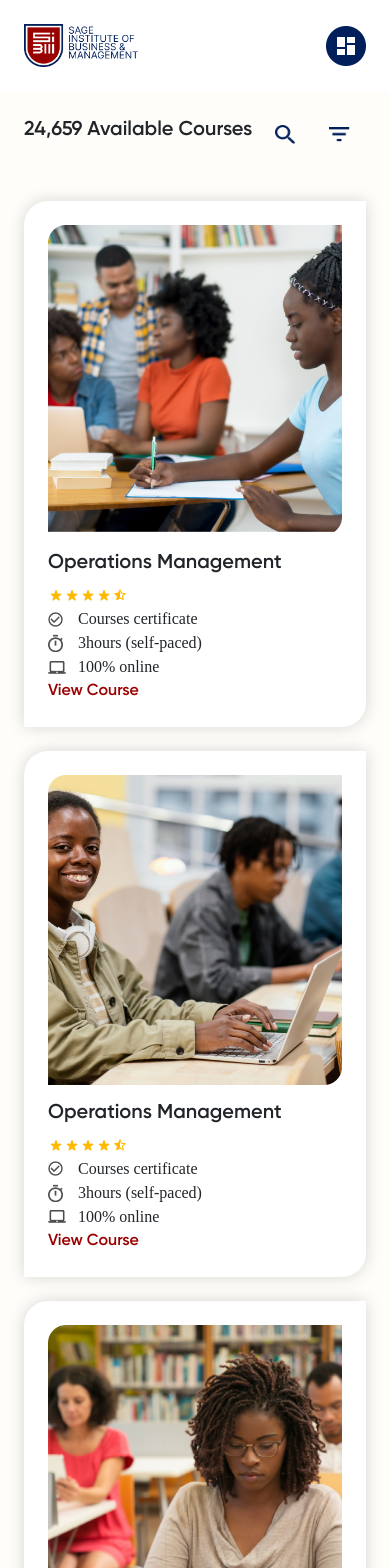
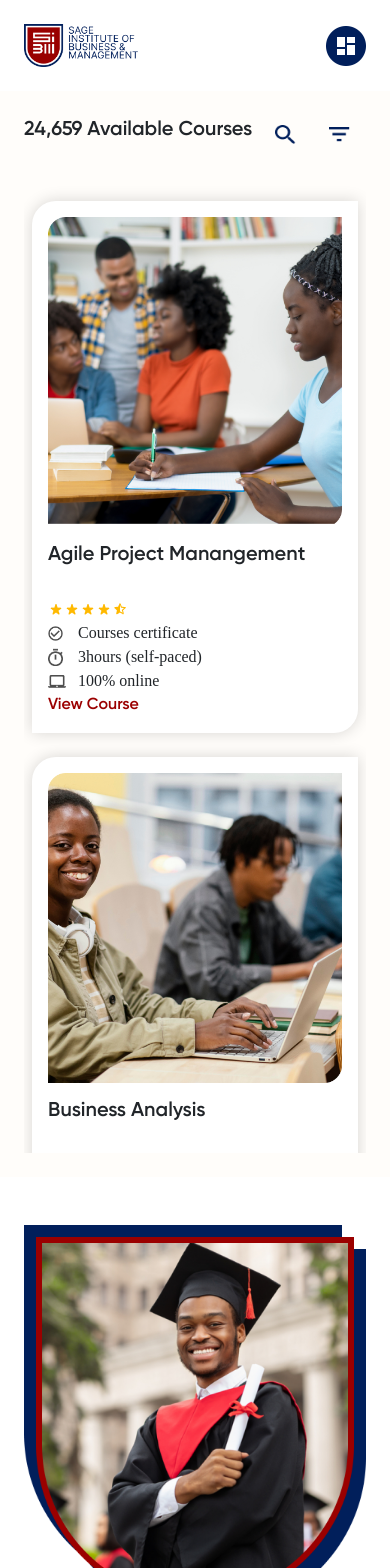
Before and after one commit to pluralcodetech/sage, a React (Create React App) app: page /courses in a window 390 px wide. Shown: the top 1568 px of the page. Built offline with nearby package versions, Linux system fonts and the light colour scheme; no server answers; some icons are missing.

Commit message:
pagination

```diff
--- a/package.json
+++ b/package.json
@@ -10,6 +10,7 @@
     "bootstrap": "^5.2.3",
     "boxicons": "^2.1.4",
     "framer-motion": "^10.12.4",
+    "i18n-iso-countries": "^7.6.0",
     "react": "^18.2.0",
     "react-dom": "^18.2.0",
     "react-intersection-observer": "^9.4.3",
--- a/src/App.css
+++ b/src/App.css
@@ -279,7 +279,7 @@ font-family: 'Gilroy-Regular';
   font-size: 13.5px;
 }
 .certb{
-  height: 100%;
+  height: 70px;
 }
 .certbb{
   height: 100%;
@@ -293,6 +293,22 @@ font-family: 'Gilroy-Regular';
   background-color: inherit;
   border: 1px solid #9B0000;
   color: #9B0000;
+}
+.cc{
+  height: 1000px;
+  overflow-y: scroll;
+}
+::-webkit-scrollbar{
+  width: 5px;
+}
+::-webkit-scrollbar-track{
+  background: rgb(223, 221, 221);
+  border-radius: 5px;
+}
+::-webkit-scrollbar-thumb{
+  background: rgb(223, 221, 221);
+  border-radius: 1px;
+
 }
 /* .ag{
   font-size: 13.1px;
@@ -549,6 +565,7 @@ border-radius: 24px 24px 0px 0px;
 }
 .cert-box-course{
   width: 30%;
+  height: fit-content;
   background: #FFFFFF;
   box-shadow: 0px 0px 16px rgba(0, 0, 0, 0.16);
   border-radius: 24px 0px;
--- a/src/App.js
+++ b/src/App.js
@@ -20,16 +20,16 @@ import CourseFinance from "./components/pages/CourseFinance";
 import CourseTeam from "./components/pages/CourseTeam";
 import CourseGrowth from "./components/pages/CourseGrowth";
 import CheckoutPage from "./components/pages/CheckoutPage";
-import { useLocation } from "react-router-dom";
-import CheckoutNav from "./components/molecules/CheckoutNav";
+// import { useLocation } from "react-router-dom";
+// import CheckoutNav from "./components/molecules/CheckoutNav";
 
 
 function App() {
-  const location = useLocation();
-        let navbar = <Navbar />;   // default navbar
-        if (location.pathname.includes('/checkout')) {
-          navbar = <CheckoutNav />;
-        }
+  // const location = useLocation();
+  //       let navbar = <Navbar />;   // default navbar
+  //       if (location.pathname.includes('/checkout')) {
+  //         navbar = <CheckoutNav />;
+  //       }
         // useEffect(()=>{
         //   const closeNav=(e)=>{
         //     if (!navref.current.contains(e.target)){
@@ -42,7 +42,7 @@ function App() {
   return (
     <div>
 
-      {navbar}
+      <Navbar />
 
       <ScrolltoTop>
         <Routes>
--- a/src/components/molecules/Checkout.js
+++ b/src/components/molecules/Checkout.js
@@ -4,9 +4,32 @@ import Input from "../atom/Input";
 import TextLinks from "../atom/TextLinks";
 import Button from "../atom/Button";
 import Image from "../atom/Image";
-import checkimg from '../../images/coursea.png'
+import checkimg from "../../images/coursea.png";
+import { useState } from "react";
+import countries from "i18n-iso-countries";
+// Import the languages you want to use
+import enLocale from "i18n-iso-countries/langs/en.json";
 
 const Checkout = () => {
+  const [selectedCountry, setSelectedCountry] = useState("");
+
+  const selectCountryHandler = (value) => setSelectedCountry(value);
+
+  // Have to register the languages you want to use
+  countries.registerLocale(enLocale);
+
+  // Returns an object not a list
+  const countryObj = countries.getNames("en", { select: "official" });
+
+  const countryArr = Object.entries(countryObj).map(([key, value]) => {
+    return {
+      label: value,
+      value: key,
+    };
+  });
+
+  const [currency, setCurrency] = useState(true)
+
   return (
     <div className="p-3 p-lg-5">
       <h2>Checkout</h2>
@@ -34,9 +57,21 @@ const Checkout = () => {
               <label className="lightcol py-2">Country</label>
               <select
                 className="form-control lightercol px-4 py-2 checkout-inp"
-                placeholder="Select your country"
-                ></select>
-
+                value={selectedCountry}
+                onChange={(e) =>{
+                  if (e.target.value !== "NG"){
+                    setCurrency(false)
+                  }else{setCurrency(true)}
+                  selectCountryHandler(e.target.value)
+                }}
+              >
+                {!!countryArr?.length &&
+                  countryArr.map(({ label, value }) => (
+                    <option key={value} value={value}>
+                      {label}
+                    </option>
+                  ))}
+              </select>
             </div>
             <div>
               <label className="lightcol py-2">Phone Number</label>
@@ -56,9 +91,8 @@ const Checkout = () => {
             </div>
 
             <p className="lightcol py-2">
-              <span className="red">Note:</span> Ensure your Full Name
-              matches what will appear on your certificate at the end of the
-              course.{" "}
+              <span className="red">Note:</span> Ensure your Full Name matches
+              what will appear on your certificate at the end of the course.{" "}
             </p>
           </form>
         </div>
@@ -74,20 +108,29 @@ const Checkout = () => {
           <div>
             <div className="d-flex justify-content-between pt-4">
               <Text className="" children="Total Price:" />
-              <Text className="" children="N13,500" />
+              {currency ?<Text className="" children="N13,500"/> :
+              <Text className="" children="$100" />}
             </div>
             <hr className="hr-check" />
           </div>
           <Text className="checkout-head pt-4" children="Order details" />
           <div className="d-flex align-items-center justify-content-between ">
             <div className="d-flex gap-2 align-items-center payimg">
-
-            <div><Image className="checkimg" src={checkimg}/></div>
-            <Text className="" children="Operations Management: Important of management and guide to understanding the process."/>
+              <div>
+                <Image className="checkimg" src={checkimg} />
+              </div>
+              <Text
+                className=""
+                children="Operations Management: Important of management and guide to understanding the process."
+              />
             </div>
-          <Text className="oprice" children="N13,500"/>
+            <Text className="oprice" children="N13,500" />
           </div>
-          <TextLinks to="#" className="d-flex justify-content-center pt-4" children={<Button className="btn cert-btn" children="Pay now"/>}/>
+          <TextLinks
+            to="#"
+            className="d-flex justify-content-center pt-4"
+            children={<Button className="btn cert-btn" children="Pay now" />}
+          />
         </div>
       </div>
     </div>
--- a/src/components/molecules/CheckoutNav.js
+++ b/src/components/molecules/CheckoutNav.js
@@ -1,20 +1,19 @@
-import React from 'react'
+import React, { useEffect } from "react";
 import Image from "../atom/Image";
 import logo from "../../images/SIBM 0005.png";
 import smallicon from "../../images/Frame 427318704.png";
 import closeicon from "../../images/icon.png";
 import TextLinks from "../atom/TextLinks";
 import "boxicons";
+import Button from "../atom/Button";
 import { useRef } from "react";
-import { useState } from "react";
-// import Text from "../atom/Text";
-// import chk1 from '../../images/chk1.png'
-// import chk2 from '../../images/Frame 60974.png'
-import Button from '../atom/Button';
+import { useState} from "react";
 
-const CheckoutNav = () => {
+const Navbar = () => {
   const dp = useRef();
   const more = useRef();
+  const menuref = useRef()
+
 
   const showCourseDropdown = () => {
     dp.current.style.display = "block";
@@ -30,56 +29,65 @@ const CheckoutNav = () => {
     more.current.style.display = "none";
   };
 
-    const [open, setOpen] = useState(true);
-    const handleOpen = () => {
-      setOpen(!open);
-    };
+  const [open, setOpen] = useState(false);
+  const [nav, setNav] = useState(false);
+  const [nav2, setNav2] = useState(false);
+  useEffect(()=>{
+    let handler=(e)=>{
+      if(!menuref.current.contains(e.target)){
+
+        setOpen(false);
+      }
+    }
+    document.addEventListener("mousedown",handler)
+  })
+
+
   return (
-    <nav className="navbar sticky-top navbar-expand-lg px-4 px-lg-5 py-4 checkout-nav">
+    <>
+      <nav className="navbar sticky-top navbar-expand-lg px-4 px-lg-5 py-4 checkout-nav" ref={menuref}>
         <div className="navlogo">
           <Image src={logo} alt="sage" className="w-100" />
         </div>
 
         <div
           className=" border-0 d-flex d-lg-none justify-content-end"
-          data-bs-toggle="collapse"
-          data-bs-target="#navbarNav"
-          aria-controls="navbarNav"
-          aria-expanded="false"
-          aria-label="Toggle navigation"
-          onClick={handleOpen}
+          onClick={()=>{setOpen(!open)}}
           >
+
           {open ? (
-            <Image src={smallicon} className="w-50" />
+            <Image src={closeicon} className="w-50" />
             ) : (
-            <Image src={closeicon} className="w-50" />
+            <Image src={smallicon} className="w-50"  />
           )}
           {/* <span className="navbar-toggler-icon"></span> */}
         </div>
-        <div className="collapse navbar-collapse list-container" id="navbarNav">
+        <div className={`list-container ${open ? "show" : "noShow"}`} >
           <div className="navbar-nav navlist d-flex justify-content-center gap-4">
-            <TextLinks to="/" className="nav-link" children="Home" />
+            <TextLinks to="/" className="nav-link aa" children="Home" />
             <TextLinks
               to="/minimba"
-              className="nav-link"
+              className="nav-link aa"
               children="Sage Mini MBA"
             />
             <div
               className="d-flex align-items-center position-relative"
               onMouseOver={showCourseDropdown}
               onMouseOut={hideCourseDropdown}
+              onClick={()=>{
+                setNav(!nav)}}
             >
-              <TextLinks children="Courses" className="nav-link" />
+              <TextLinks children="Courses" className="nav-link aa" />
               <box-icon name="chevron-down"></box-icon>
-              <div className="courses-dropdown position-absolute" ref={dp}>
+              <div className={`courses-dropdown position-absolute ${nav ? "show" : "noShow"}`} ref={dp}>
                 <TextLinks
                   to="/courses"
                   className="dpbigtext"
                   children="Certificate Courses"
                 />
-                <div className="row d-none d-lg-flex">
+                <div className="row d-flex">
                   <div className="col-sm-12 col-md-12 col-lg-6 p-0">
-                    <ul className="">
+                    <ul className=" mm">
                       <li>
                         <TextLinks
                           className="courses-dropdown-links"
@@ -117,7 +125,7 @@ const CheckoutNav = () => {
                       </li>
                     </ul>
                   </div>
-                  <div className="col-sm-12 col-md-12 col-lg-6 p-0 ">
+                  <div className="col-sm-12 col-md-12 col-lg-6 p-0">
                     <ul className="">
                       <li className="">
                         <TextLinks
@@ -161,17 +169,19 @@ const CheckoutNav = () => {
             </div>
             <TextLinks
               to="/aboutus"
-              className="nav-link"
+              className="nav-link aa"
               children="About Sage"
             />
             <div
               className="d-flex align-items-center"
               onMouseOver={showMore}
               onMouseOut={hideMore}
+              onClick={()=>{
+                setNav2(!nav2)}}
             >
-              <TextLinks children="More" className="nav-link" />
+              <TextLinks children="More" className="nav-link aa" />
               <box-icon name="chevron-down"></box-icon>
-              <div className="more-dropdown position-absolute" ref={more}>
+              <div className={`more-dropdown position-absolute ${nav2 ? "show" : "noShow"}`} ref={more}>
                 <div className="py-1">
                   <TextLinks
                     className="courses-dropdown-links"
@@ -189,24 +199,14 @@ const CheckoutNav = () => {
               </div>
             </div>
           </div>
-          {/* <div className="navbtn-container d-flex gap-2 my-2 my-lg-0 align-items-center">
-            <div>
-              <Image className="chkk" src={chk1} />
-            </div>
-              <p className="m-0 hcol"></p>
-            <div className="d-flex gap-2 align-items-center">
-              <Image className="chkk" src={chk2} />
-              <Text className="m-0" children="AdebayoUi" />
-              <box-icon name="chevron-down"></box-icon>
-            </div>
-          </div> */}
           <div className="navbtn-container d-flex gap-2 my-2 my-lg-0">
             <Button children="Login" className="btn px-4 logBtn " />
             <Button children="Sign up" className="btn px-4 signBtn " />
           </div>
         </div>
       </nav>
-  )
-}
+    </>
+  );
+};
 
-export default CheckoutNav
+export default Navbar;
--- a/src/components/molecules/CourseList.js
+++ b/src/components/molecules/CourseList.js
@@ -1,2 +1,73 @@
-const CourseList =[]
+import coursea from "../../images/coursea.png";
+import courseb from "../../images/courseb.png";
+import coursec from "../../images/coursec.png";
+import coursed from "../../images/coursed.png";
+import coursee from "../../images/coursee.png";
+import coursef from "../../images/coursef.png";
+import courseg from "../../images/courseg.png";
+import courseh from "../../images/courseh.png";
+import coursei from "../../images/coursei.png";
+
+const CourseList =[
+    {
+        id:1,
+        title:"Agile Project Manangement",
+        img:coursea,
+        link:"/agile_project_management"
+    },
+    {
+        id:2,
+        title:"Business Analysis",
+        img:courseb,
+        link:"/business_analysis"
+    },
+    {
+        id:3,
+        title:"Accounting & Finance",
+        img:coursec,
+        link:"/finance"
+    },
+    {
+        id:4,
+        title:"Growth Hacking",
+        img:coursed,
+        link:"/growth"
+    },
+    {
+        id:5,
+        title:"Innovation & Design Thinking",
+        img:coursee,
+        link:"/innovation"
+    },
+    {
+        id:6,
+        title:"International Business",
+        img:coursef,
+        link:"./international_business"
+    },
+    {
+        id:7,
+        title:"Marketing",
+        img:courseg,
+        link:"./marketing"
+    },
+    {
+        id:8,
+        title:"Product Management",
+        img:courseh,
+        link:"/product_management"
+    },
+    {
+        id:9,
+        title:"Operations Management",
+        img:coursei,
+        link:"/operations_management"
+    },
+    {
+        id:10,
+        title:"Team Leadership",
+        img:coursed,
+        link:"/team"
+    }
+]
 export default CourseList
--- a/src/components/molecules/Pagination.js
+++ b/src/components/molecules/Pagination.js
@@ -1,17 +1,28 @@
 import React from 'react'
 import { useState, useEffect } from 'react'
 import ReactPaginate from 'react-paginate'
+import CourseList from './CourseList';
+// import Search from "../../molecules/Search";
+import Text from "../atom/Text";
+import TextLinks from "../atom/TextLinks";
+import star from "../../images/star.png";
+import course from "../../images/course.png";
+import clock from "../../images/clock.png";
+import system from "../../images/system.png";
+import Image from "../atom/Image";
+
 
 
 const Pagination = () => {
  const [data, setData] = useState([]);
  const [currentPage,setCurrentPage] = useState(1);
- const [postPerPage] = useState(5)
+ const [postPerPage] = useState(9)
 
  useEffect(()=>{
-    fetch("https://jsonplaceholder.typicode.com/albums")
-    .then(response=>response.json())
-    .then(data=>setData(data))
+//     fetch("https://jsonplaceholder.typicode.com/albums")
+//     .then(response=>response.json())
+//     .then(data=>setData(data))
+setData(CourseList)
  },[])
 
  const lastPostIndex = currentPage * postPerPage;
@@ -19,15 +30,62 @@ const Pagination = () => {
  const currentPosts = data.map(list=>{
     return list}).slice(firstPostIndex,lastPostIndex)
  console.log(currentPosts)
-//  const each = currentPosts.map(eachtitle=> <p key={eachtitle.id}>{eachtitle.title}</p>)
+ const each = currentPosts.map(eachtitle=>
+ <div
+ key={eachtitle.id}
+   className="cert-box-course p-3 col-sm-12 col-md-12 col-lg-4"
+   data-aos="fade-up"
+   data-aos-duration="2000"
+ >
+   <div className="training-logo">
+     <Image src={eachtitle.img} className="training-logo" />
+   </div>
+   <div className="pt-3 certb">
+     <h5>{eachtitle.title}</h5>
+   </div>
+   <div className=''>
+     <div>
+       <Image src={star} alt="" />
+     </div>
+     <div>
+       <div className="d-flex">
+         <div className="d-flex align-items-center  iconw ">
+           <Image src={course} alt="" className="w-50" />
+         </div>
+         <Text
+           className="moduletext m-0"
+           children="Courses certificate"
+         />
+       </div>
+       <div className="d-flex">
+         <div className="d-flex align-items-center iconw" >
+           <Image src={clock} alt="" className="w-50"/>
+         </div>
+         <Text
+           className="moduletext m-0"
+           children="3hours (self-paced)"
+         />
+       </div>
+       <div className="d-flex ">
+         <div className="d-flex align-items-center iconw">
+           <Image src={system} alt="" className="icons2" />
+         </div>
+         <Text className="moduletext m-0" children="100% online" />
+       </div>
+     </div>
+   </div>
+   <TextLinks to={eachtitle.link} children="View Course" className="view"/>
+ </div>
+
+)
 const pageCount =  Math.ceil(data.length/postPerPage)
 const handlePageClick = (event) => {
     const newOffset = (event.selected + 1 );
     setCurrentPage(newOffset);
   };
   return (
-    <div className=''>
-        {/* {each} */}
+    <div className="row gap-4 pt-5 pb-4 px-2 cc">
+        {each}
       <ReactPaginate
         breakLabel="..."
         nextLabel=">"
@@ -36,7 +94,7 @@ const handlePageClick = (event) => {
         pageCount={pageCount}
         previousLabel="<"
         renderOnZeroPageCount={null}
-        className='page'
+        className='page d-flex justify-content-center justify-content-lg-end align-items-end'
         pageLinkClassName='lin'
         pageClassName='page-class'
         activeClassName='page-active'
--- a/src/components/organisms/courses/RightHeader.js
+++ b/src/components/organisms/courses/RightHeader.js
@@ -1,21 +1,21 @@
 import React, { useState, useRef } from "react";
 import Search from "../../molecules/Search";
-import Text from "../../atom/Text";
+// import Text from "../../atom/Text";
 import TextLinks from "../../atom/TextLinks";
-import star from "../../../images/star.png";
-import course from "../../../images/course.png";
-import clock from "../../../images/clock.png";
-import system from "../../../images/system.png";
+// import star from "../../../images/star.png";
+// import course from "../../../images/course.png";
+// import clock from "../../../images/clock.png";
+// import system from "../../../images/system.png";
 import Image from "../../atom/Image";
-import coursea from "../../../images/coursea.png";
-import courseb from "../../../images/courseb.png";
-import coursec from "../../../images/coursec.png";
-import coursed from "../../../images/coursed.png";
-import coursee from "../../../images/coursee.png";
-import coursef from "../../../images/coursef.png";
-import courseg from "../../../images/courseg.png";
-import courseh from "../../../images/courseh.png";
-import coursei from "../../../images/coursei.png";
+// import coursea from "../../../images/coursea.png";
+// import courseb from "../../../images/courseb.png";
+// import coursec from "../../../images/coursec.png";
+// import coursed from "../../../images/coursed.png";
+// import coursee from "../../../images/coursee.png";
+// import coursef from "../../../images/coursef.png";
+// import courseg from "../../../images/courseg.png";
+// import courseh from "../../../images/courseh.png";
+// import coursei from "../../../images/coursei.png";
 import Pagination from "../../molecules/Pagination";
 import Button from "../../atom/Button";
 import searchi from "../../../images/searchi.png"
@@ -93,7 +93,7 @@ const RightHeader = () => {
       </div>
     </div>
 }
-      <div className="row gap-4 pt-5 pb-4 justify-content-end">
+      {/* <div className="row gap-4 pt-5 pb-4 justify-content-end">
         <div
           className="cert-box-course p-4 col-sm-12 col-md-12 col-lg-4 "
           data-aos="fade-up"
@@ -494,10 +494,10 @@ const RightHeader = () => {
           </div>
           <TextLinks to="/operations_management" children="View Course" className="view"/>
         </div>
-      </div>
-      <div className="d-flex justify-content-center justify-content-lg-end">
+      </div> */}
+      {/* <div className="d-flex justify-content-center justify-content-lg-end"> */}
         <Pagination/>
-      </div>
+      {/* </div> */}
     </>
   );
 };
```
Also changed, not shown: 1 other file (tests, documents, lock files or other folders). Lines whose indentation alone changed are shown as unchanged.
